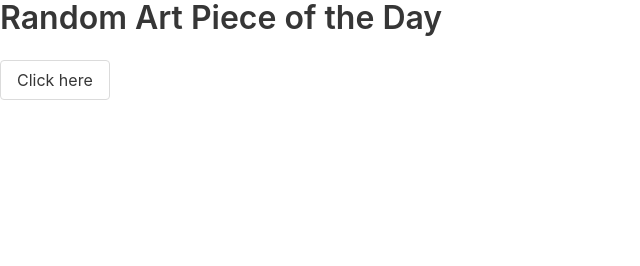
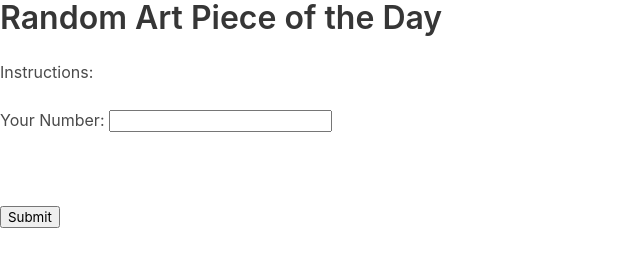
Before and after one commit to abbyxadams/RijksMuseumWeeklyArtHighlight, a plain HTML site: page index.html in a window 1280 px wide. Shown: the whole page, without its empty margins (0-640 px from the left). Drawn offline with nearby package versions, Linux system fonts and the light colour scheme.

Commit message:
linked external files and added form html

```diff
--- a/index.html
+++ b/index.html
@@ -9,12 +9,35 @@
     <link rel="stylesheet" href="https://cdnjs.cloudflare.com/ajax/libs/bulma/0.6.2/css/bulma.min.css">
 
 
+                <!--Css external file link-->
+    <link rel="stylesheet" href="style.css">
+
+                <!--Javascript external file link-->
+    <script src="myscripts.js"></script>
+
+
+
+
 </head>
 <body>
 
     <h1 class="title"> Random Art Piece of the Day</h1>
+    <p>Instructions:</p>
+    <br>
 
-    <button class="button">Click here</button>
+
+
+                <!--This is the form for entering number -->
+    <div>
+        <form action="/action_page.php">
+        <label for="yNumber">Your Number:</label>
+        <input type="text" id="yNumber" name="yNumber">
+        <br><br>
+        <br><br>
+        <input type="submit" value="Submit">
+      </form>
+    </div>
+
 
 
 
```
